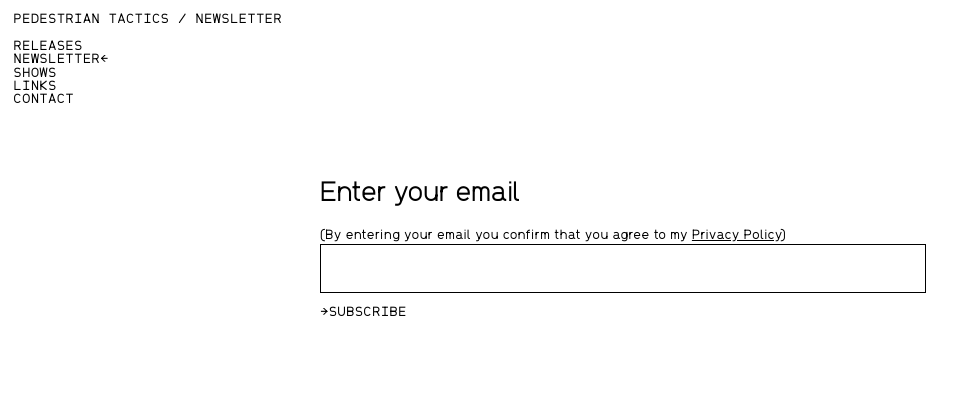
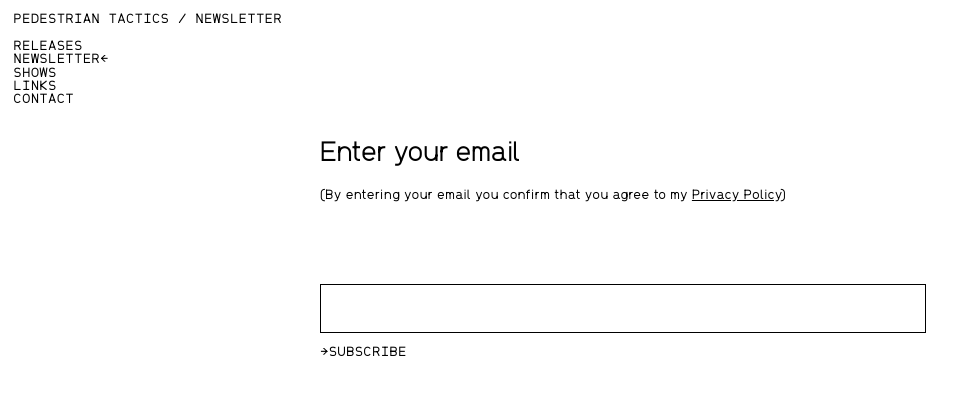
Before and after one commit to pedestriantactics/pedestriantactics, a SvelteKit app: page /newsletter in a window 1280 px wide. Shown: the top 394 px of the page, without its empty margins (0-975 px from the left). Built offline with nearby package versions, Linux system fonts and the light colour scheme.

Commit message:
small edits

```diff
--- a/src/routes/newsletter/+page.svelte
+++ b/src/routes/newsletter/+page.svelte
@@ -6,7 +6,7 @@
 <NavMenu currentPage="Newsletter" breadcrumbs={[]} />
 
 <div id="container">
-	<div id="content">
+	<div id="content" class="rows">
 		<div class="row">
 			<p class="large-paragraph animate">
 				Enter your email
@@ -111,6 +111,10 @@
 		border-bottom: 1px solid var(--color-fg);
 	} */
 
+	.row {
+		margin-bottom: var(--vertical-gap);
+	}
+
 	/* mailchimp styling */
 	#mc_embed_signup {
 		background: none;
@@ -193,4 +197,12 @@
 
 	/* Add your own Mailchimp form style overrides in your site stylesheet or in this style block.
     We recommend moving this block and the preceding CSS link to the HEAD of your HTML file. */
+
+	@media (max-height: 600px), (max-width: 500px) and (max-height: 700px) {
+	#container {
+		align-items: flex-start;
+		margin-top: var(--top-margin);
+		height: auto;
+	}
+}
 </style>
```
